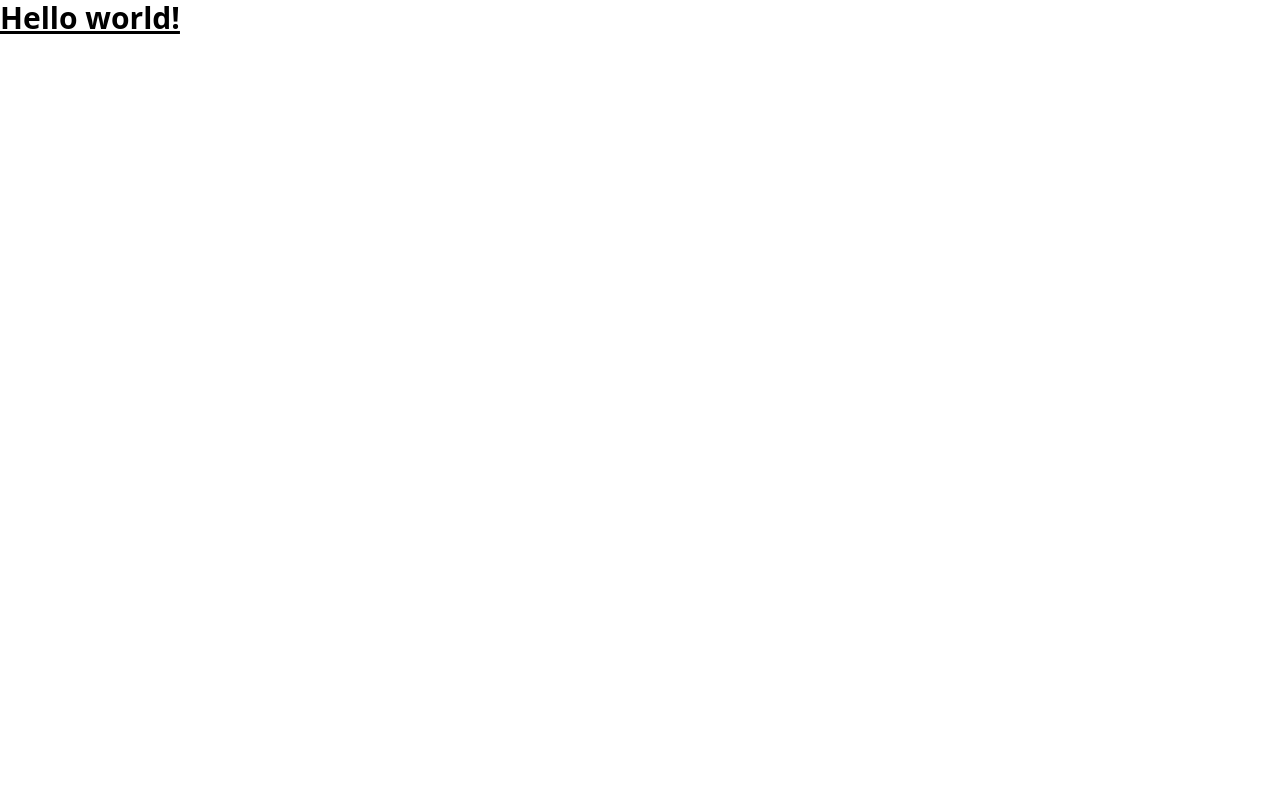
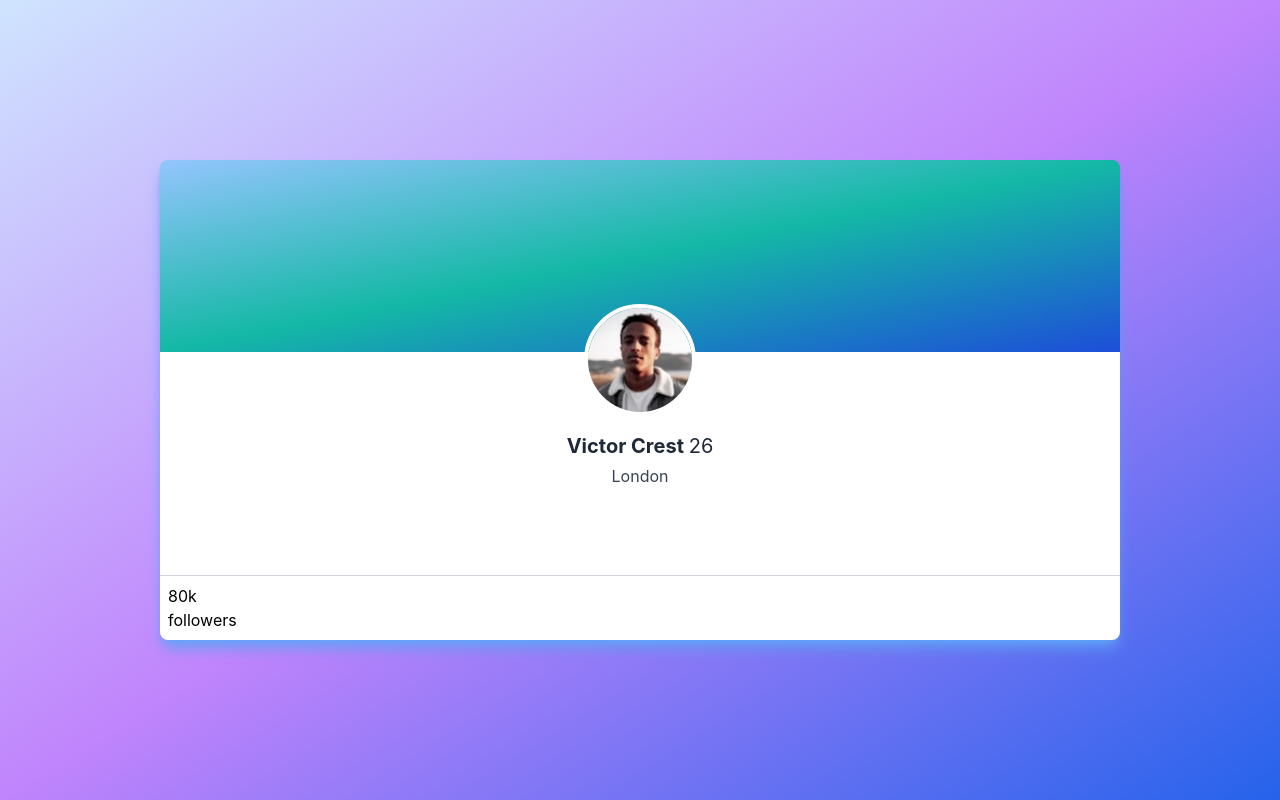
Before and after one commit to tolu-c/congenial-palm-tree, a React (Create React App) app: page /profile in a window 1280 px wide. Built offline with nearby package versions, Linux system fonts and the light colour scheme.

Commit message:
profile part-1

```diff
--- a/package.json
+++ b/package.json
@@ -8,7 +8,7 @@
     "@testing-library/user-event": "^13.5.0",
     "react": "^18.0.0",
     "react-dom": "^18.0.0",
-    "react-router": "^6.3.0",
+    "react-router-dom": "^6.3.0",
     "react-scripts": "5.0.0",
     "web-vitals": "^2.1.4"
   },
--- a/src/App.js
+++ b/src/App.js
@@ -1,3 +1,16 @@
+import { BrowserRouter as Router, Routes, Route } from "react-router-dom";
+import Home from "./pages/Home";
+import ProfileHome from "./pages/profile-page/ProfileHome";
+
 export default function App() {
-  return <h1 className="text-3xl font-bold underline">Hello world!</h1>;
+  return (
+    <div className="font-inter">
+      <Router>
+        <Routes>
+          <Route path="/" element={<Home />} />
+          <Route path="profile" element={<ProfileHome />} />
+        </Routes>
+      </Router>
+    </div>
+  );
 }
--- /dev/null
+++ b/src/components/Nav.js
@@ -0,0 +1,7 @@
+export default function Nav() {
+    return (
+        <div>
+            this is the nav
+        </div>
+    )
+}
--- /dev/null
+++ b/src/components/profile-component/ProfileCard.js
@@ -0,0 +1,30 @@
+import victor from "../../images/image-victor.jpg";
+
+function ProfileCard() {
+  return (
+    <div className="rounded-lg overflow-hidden w-3/4 h-3/5 shadow-lg drop-shadow-sm shadow-blue-400 relative">
+      <div className="w-full h-2/5 bg-gradient-to-br from-blue-300 via-teal-500 to-blue-700"></div>
+      <div className="bg-white w-full h-3/5 relative">
+        <img
+          src={victor}
+          alt="victor"
+          className="h-28 w-28 rounded-full border-4 border-white absolute -top-12 left-0 right-0 overflow-hidden mx-auto"
+        />
+        <div className="top-20 absolute w-full text-center">
+          <h3 className="font-bold text-xl text-gray-800 capitalize">
+            victor crest <span className="font-normal">26</span>
+          </h3>
+          <p className="text-gray-700 font-normal capitalize mt-1">london</p>
+        </div>
+      </div>
+      <div className="absolute bottom-0 w-full border-t border-gray-300 p-2 py-4s flex items-center">
+        <div>
+          <h4>80k</h4>
+          <p>followers</p>
+        </div>
+      </div>
+    </div>
+  );
+}
+
+export default ProfileCard;
--- a/src/index.css
+++ b/src/index.css
@@ -1,3 +1,6 @@
 @tailwind base;
 @tailwind components;
 @tailwind utilities;
+
+/* fonts */
+@import url('https://fonts.googleapis.com/css2?family=Inter:wght@100;200;300;400;500;600;700;800;900&display=swap');
--- /dev/null
+++ b/src/pages/Home.js
@@ -0,0 +1,20 @@
+import { Link } from "react-router-dom";
+import Nav from "../components/Nav";
+
+function Home() {
+  return (
+    <div>
+      <Nav />
+      <div>
+        <h2> There nothing much here except links.</h2>
+      </div>
+      <ul>
+        <li>
+          <Link to="profile">Profile</Link>
+        </li>
+      </ul>
+    </div>
+  );
+}
+
+export default Home;
--- /dev/null
+++ b/src/pages/profile-page/ProfileHome.js
@@ -0,0 +1,9 @@
+import ProfileCard from "../../components/profile-component/ProfileCard";
+
+function ProfileHome() {
+  return <main className="bg-gradient-to-br from-blue-200/75 via-purple-400 to-blue-600 flex items-center justify-center h-screen">
+      <ProfileCard />
+  </main>;
+}
+
+export default ProfileHome;
--- a/tailwind.config.js
+++ b/tailwind.config.js
@@ -1,6 +1,9 @@
 module.exports = {
   content: ["./src/**/*.{js,jsx,ts,tsx}"],
   theme: {
+    fontFamily: {
+      'inter': ['Inter'],
+    },
     extend: {},
   },
   plugins: [],
```
Also changed, not shown: src/images/image-victor.jpg (added), 1 other file (tests, documents, lock files or other folders).
